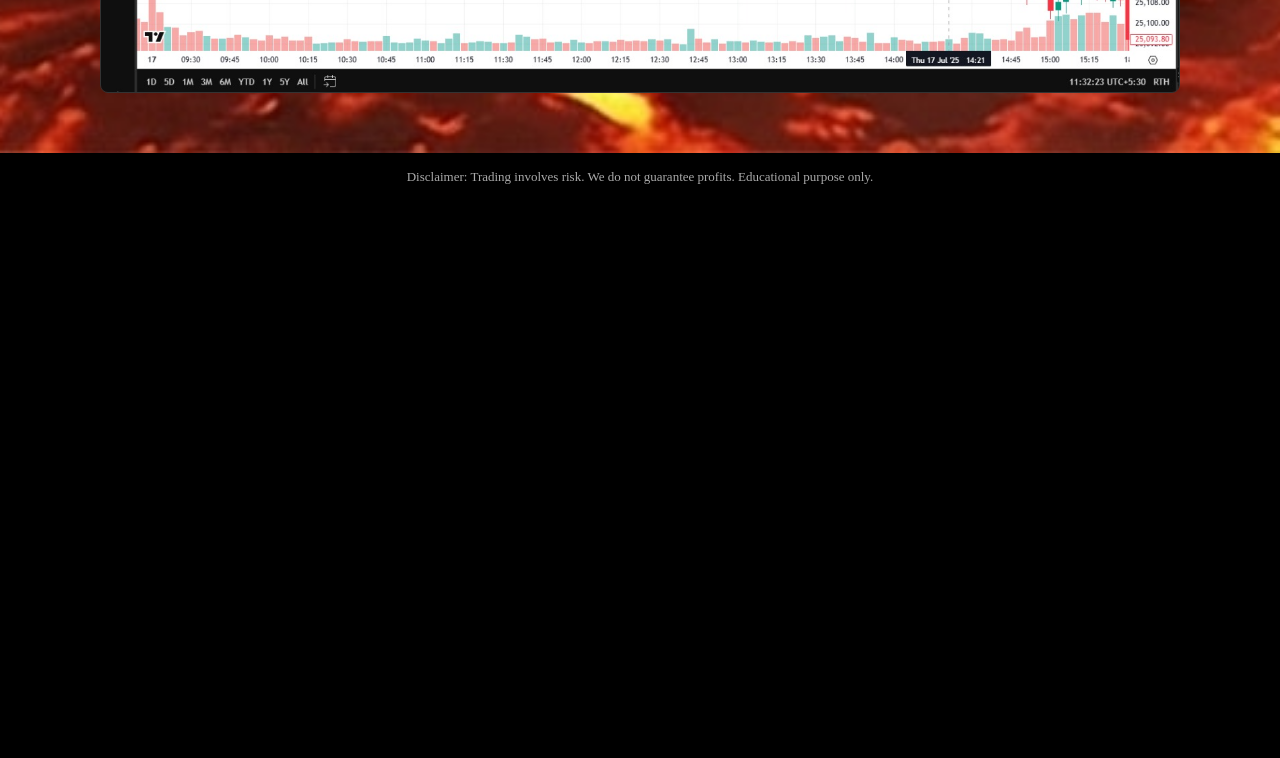
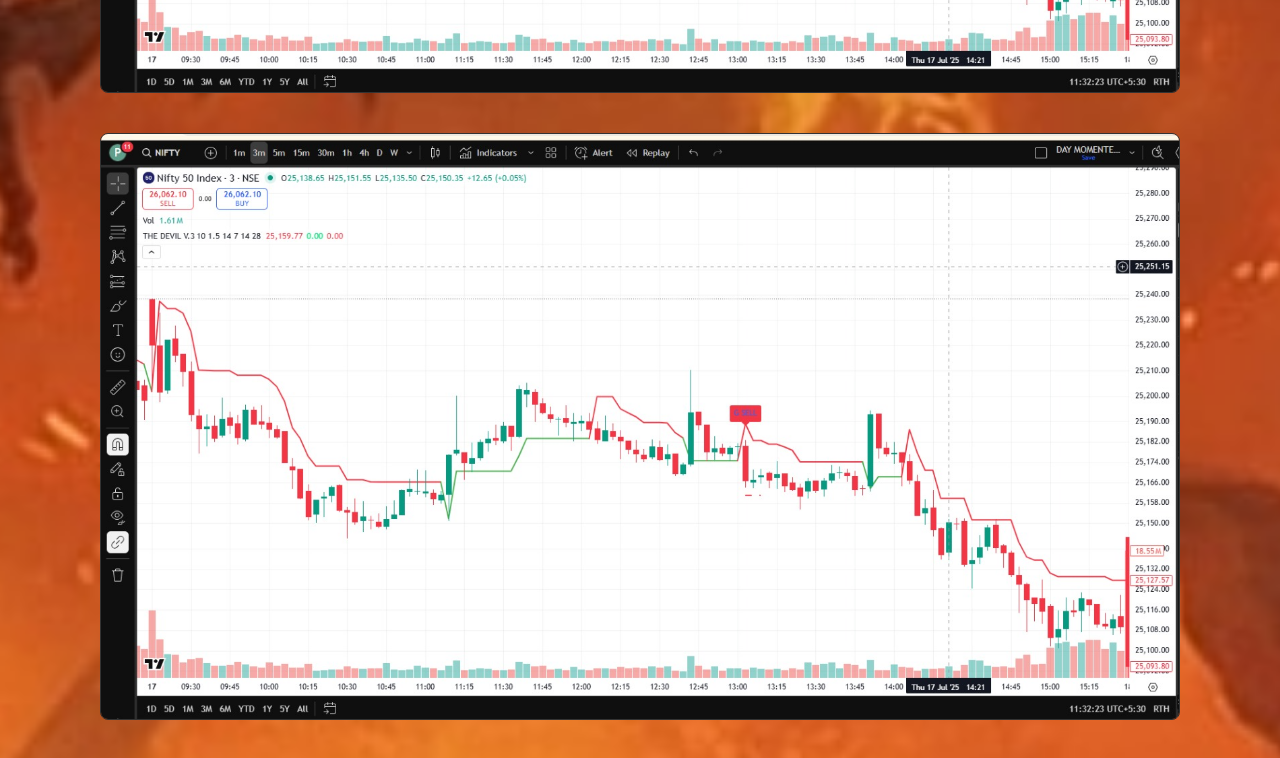
Before and after one commit to prabhakar9585/thedeviltrades-clean, a Next.js app: page /indicator/devil-v3/no-trade-days in a window 1280 px wide. Shown: the part 3940-4698 px from the top of the page. Before the commit the page ends 4141 px from the top, so only its background shows below. Built offline with nearby package versions, Linux system fonts and the light colour scheme.

Commit message:
Fix profit & loss image auto loading

```diff
--- a/pages/indicator/devil-v3/loss-trades.js
+++ b/pages/indicator/devil-v3/loss-trades.js
@@ -1,6 +1,6 @@
 export default function LossTrades() {
   // 🔥 CHANGE THIS NUMBER WHEN YOU ADD MORE IMAGES
-  const TOTAL_IMAGES = 39;
+  const TOTAL_IMAGES = 47;
 
   const images = Array.from({ length: TOTAL_IMAGES }, (_, i) => ({
     src: `/indicator/devil-v3/loss/${i + 1}.png`,
--- a/pages/indicator/devil-v3/no-trade-days.js
+++ b/pages/indicator/devil-v3/no-trade-days.js
@@ -23,6 +23,30 @@
   {
     src: "/indicator/devil-v3/no-trade/6.png",
     alt: "No Trade Day 6",
+  },
+  {
+    src: "/indicator/devil-v3/no-trade/6.png",
+    alt: "No Trade Day 7",
+  },
+  {
+    src: "/indicator/devil-v3/no-trade/6.png",
+    alt: "No Trade Day 8",
+  },
+  {
+    src: "/indicator/devil-v3/no-trade/6.png",
+    alt: "No Trade Day 9",
+  },
+  {
+    src: "/indicator/devil-v3/no-trade/6.png",
+    alt: "No Trade Day 10",
+  },
+  {
+    src: "/indicator/devil-v3/no-trade/6.png",
+    alt: "No Trade Day 11",
+  },
+  {
+    src: "/indicator/devil-v3/no-trade/6.png",
+    alt: "No Trade Day 12",
   },
 
 ];
--- a/pages/indicator/devil-v3/profit-trades.js
+++ b/pages/indicator/devil-v3/profit-trades.js
@@ -1,6 +1,6 @@
 export default function ProfitTrades() {
   // 🔥 CHANGE THIS NUMBER WHEN YOU ADD MORE IMAGES
-  const TOTAL_IMAGES = 97;
+  const TOTAL_IMAGES = 112;
 
   const images = Array.from({ length: TOTAL_IMAGES }, (_, i) => ({
     src: `/indicator/devil-v3/profit/${i + 1}.png`,
```
